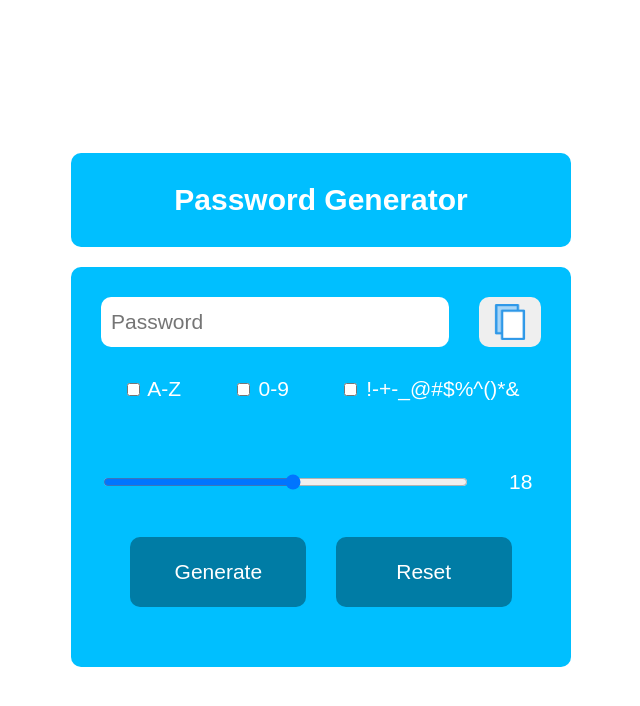
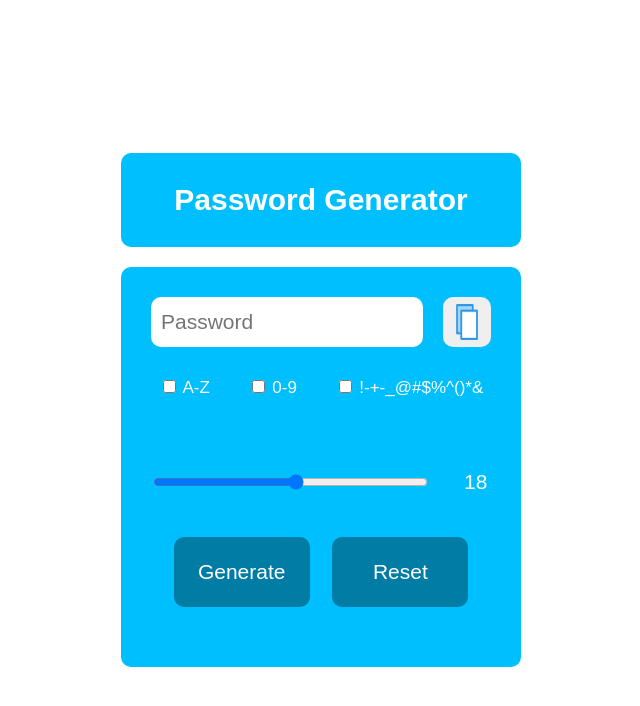
Before and after one commit to zubnaz/password_generator_js, a plain HTML site: page index.html in a window 1280 px wide. Shown: the whole page, without its empty margins (319-959 px from the left). Drawn offline with Linux system fonts and the light colour scheme.

Commit message:
Optimising project

```diff
--- a/style.css
+++ b/style.css
@@ -12,7 +12,7 @@ body {
 }
 
 h1 {
-    width: 500px;
+    width: 400px;
     font-size: 30px;
     background-color: deepskyblue;
 
@@ -23,7 +23,7 @@ h1 {
 }
 
 .main-container {
-    width: 500px;
+    width: 400px;
     height: 400px;
     background-color: deepskyblue;
     border-radius: 10px;
@@ -40,7 +40,7 @@ h1 {
     width: 100%;
     height: 50px;
     display: flex;
-    column-gap: 30px;
+    column-gap: 20px;
     box-sizing: border-box;
 }
 
@@ -82,7 +82,7 @@ h1 {
     display: flex;
     column-gap: 30px;
     justify-content: space-evenly;
-    font-size: 21px;
+    font-size: 17px;
 }
 
 .filters input {
```
